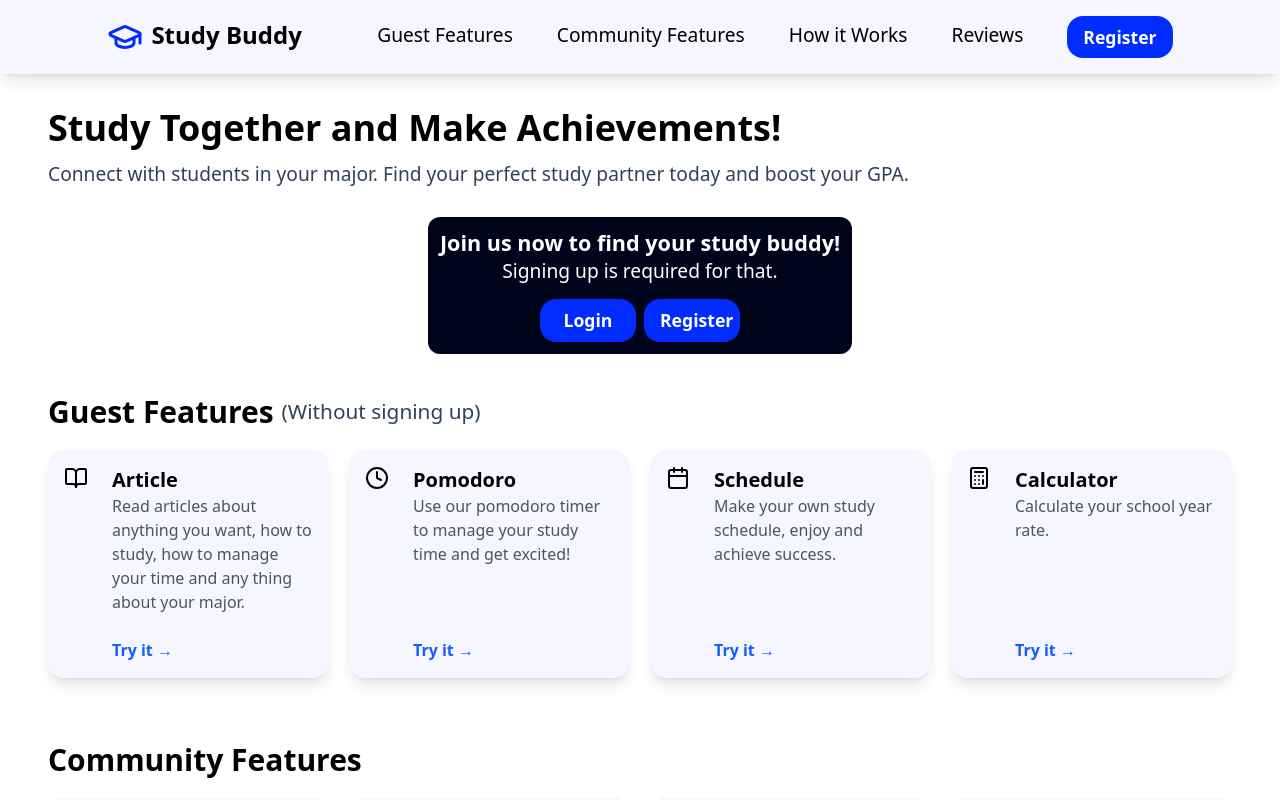
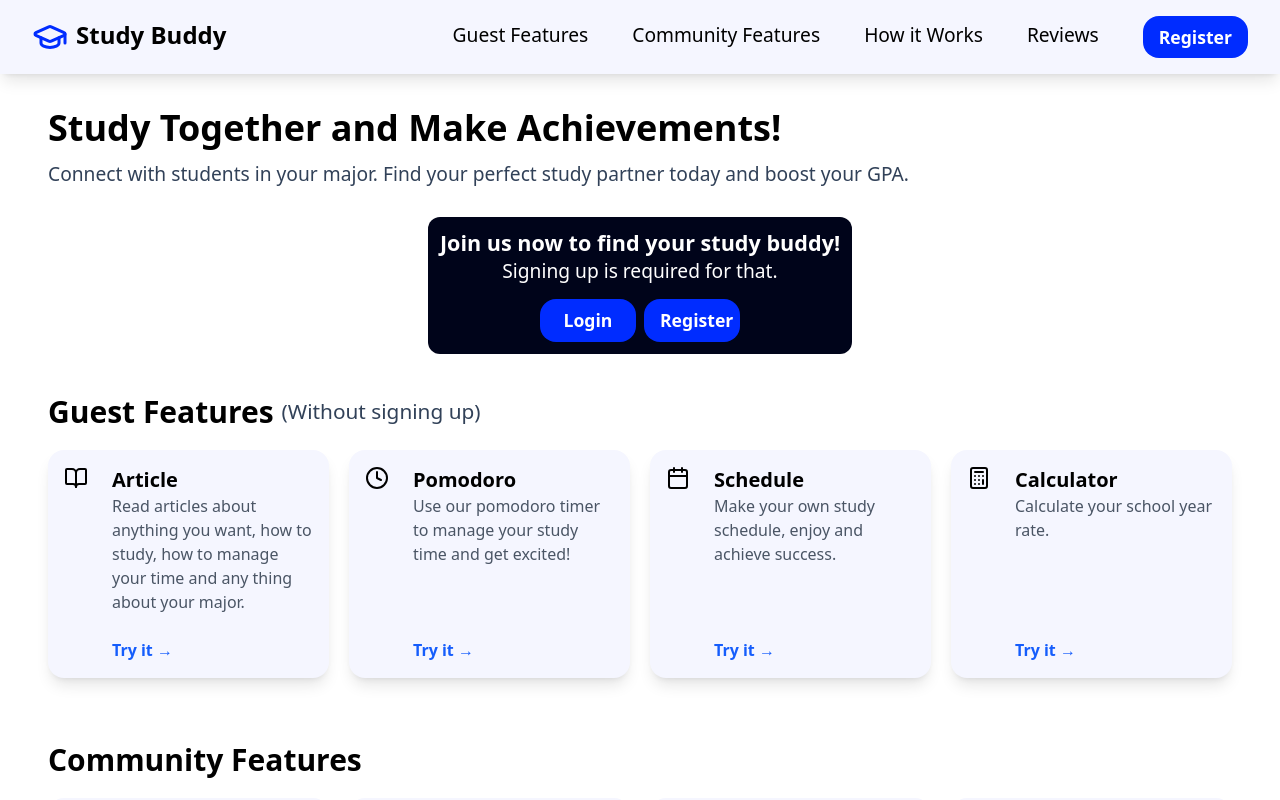
Before and after one commit to IbrahimZherati/StudyBuddy, a Next.js app in the folder studybuddy-frontend/: page / in a window 1280 px wide. Shown: the top 800 px of the page. Built offline with nearby package versions, Linux system fonts and the light colour scheme.

Commit message:
Added more space between site name and nav bar in Header

```diff
--- a/studybuddy-frontend/components/Header.jsx
+++ b/studybuddy-frontend/components/Header.jsx
@@ -9,7 +9,7 @@
 
     return (
 		<header className='border-0 shadow-lg bg-[#F5F6FF] fixed w-full top-0 z-10000'>
-			<div className='max-w-7xl mx-auto px-4 sm:px-6 lg:px-8 flex-row-center justify-evenly py-4'>
+			<div className='max-w-7xl mx-auto px-4 sm:px-6 lg:px-8 flex-row-center justify-between py-4'>
 
 				<div className='flex gap-2'>
 					<GraduationCap className='text-[#002CFF] w-9 h-9'/>
```
